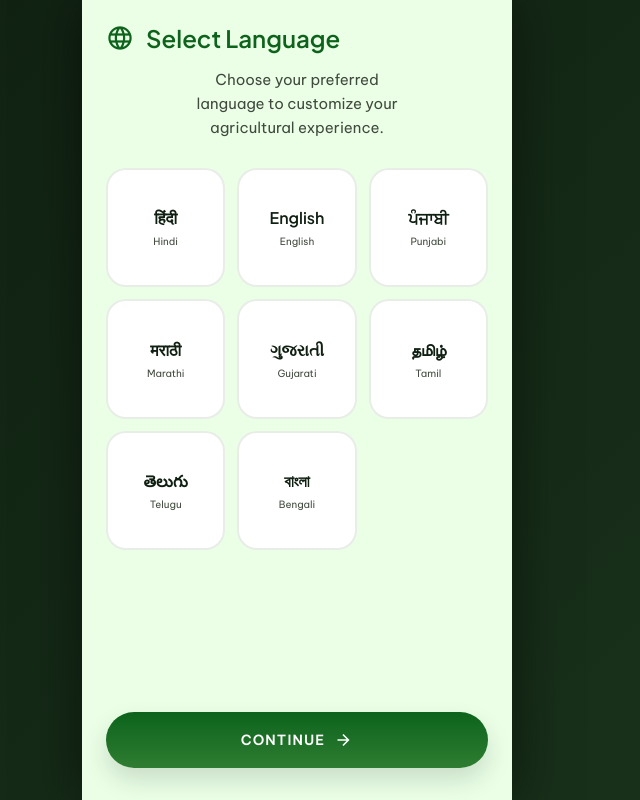
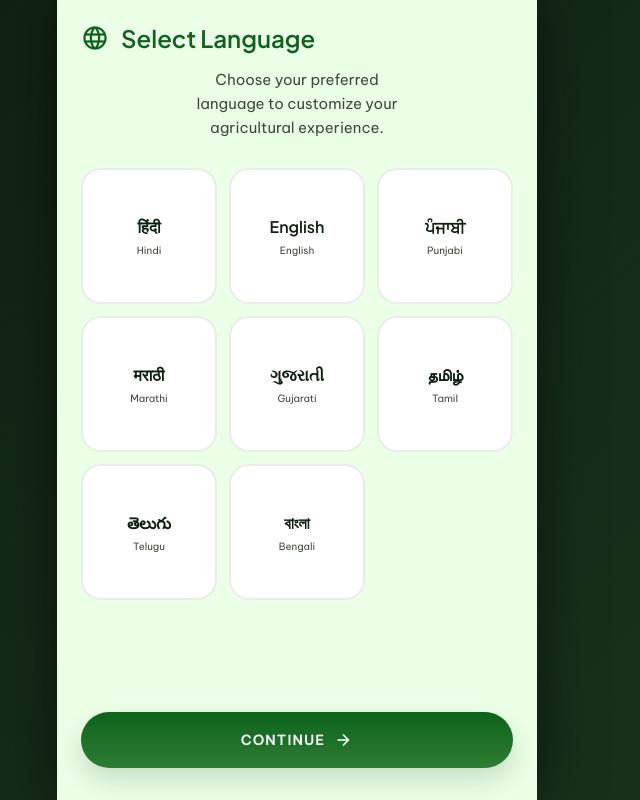
Before and after one commit to Manjeet-cse/FarmIt, a React (Vite) app in the folder frontend/: page /language in a window 1280 px wide. Shown: the whole page, without its empty margins (343-983 px from the left). Built offline with nearby package versions, Linux system fonts and the light colour scheme; no server answers.

Commit message:
style: Prevent zoom on mobile devices and slightly increase app max-width

```diff
--- a/frontend/index.html
+++ b/frontend/index.html
@@ -2,7 +2,7 @@
 <html lang="en">
   <head>
     <meta charset="UTF-8" />
-    <meta name="viewport" content="width=device-width, initial-scale=1.0" />
+    <meta name="viewport" content="width=device-width, initial-scale=1.0, maximum-scale=1.0, user-scalable=no" />
     <meta name="description" content="NeokrishiTech — AI-powered smart agriculture platform for Indian farmers. Real-time weather, mandi prices, crop diagnosis, and expert advice." />
     <meta name="theme-color" content="#2E7D32" />
     <meta name="apple-mobile-web-app-capable" content="yes" />
--- a/frontend/src/styles/global.css
+++ b/frontend/src/styles/global.css
@@ -55,7 +55,7 @@
 }
 
 #root {
-  max-width: 430px;
+  max-width: 480px;
   width: 100%;
   height: 100dvh;
   margin: 0 auto;
```
